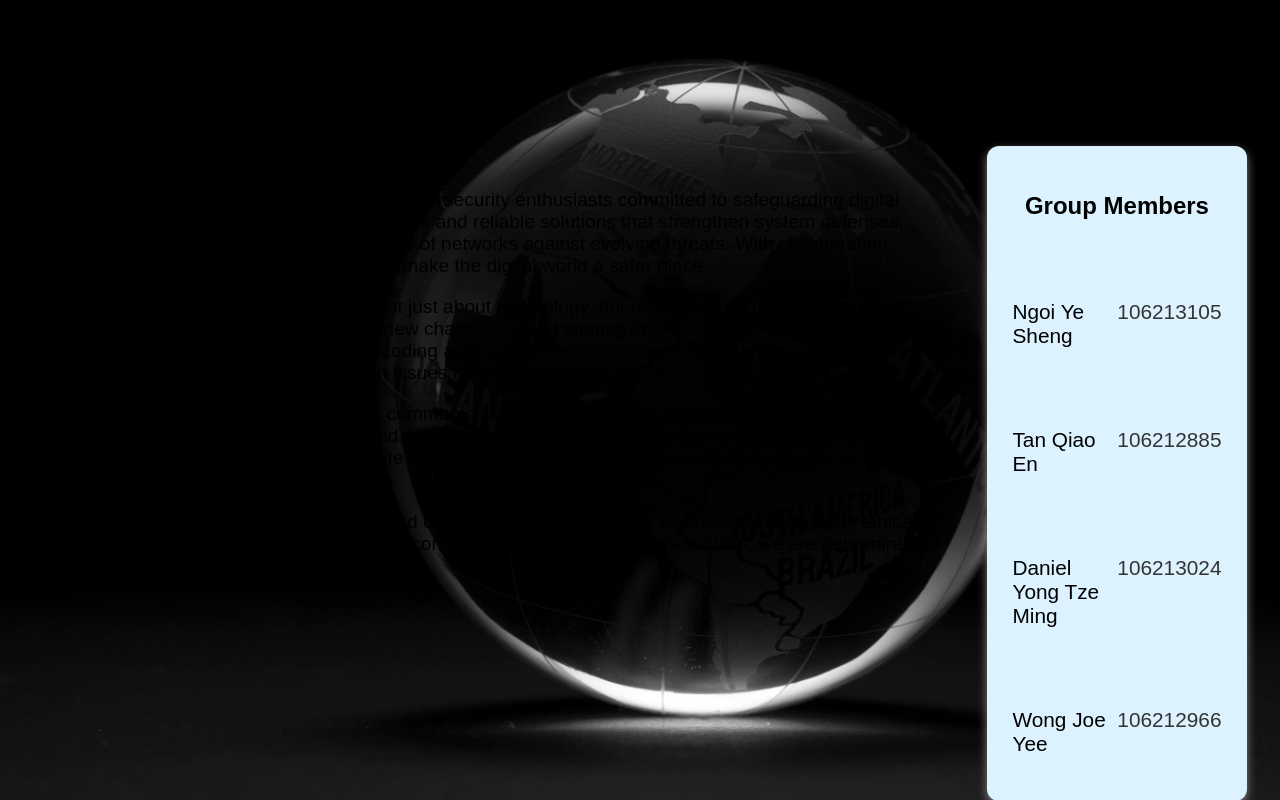
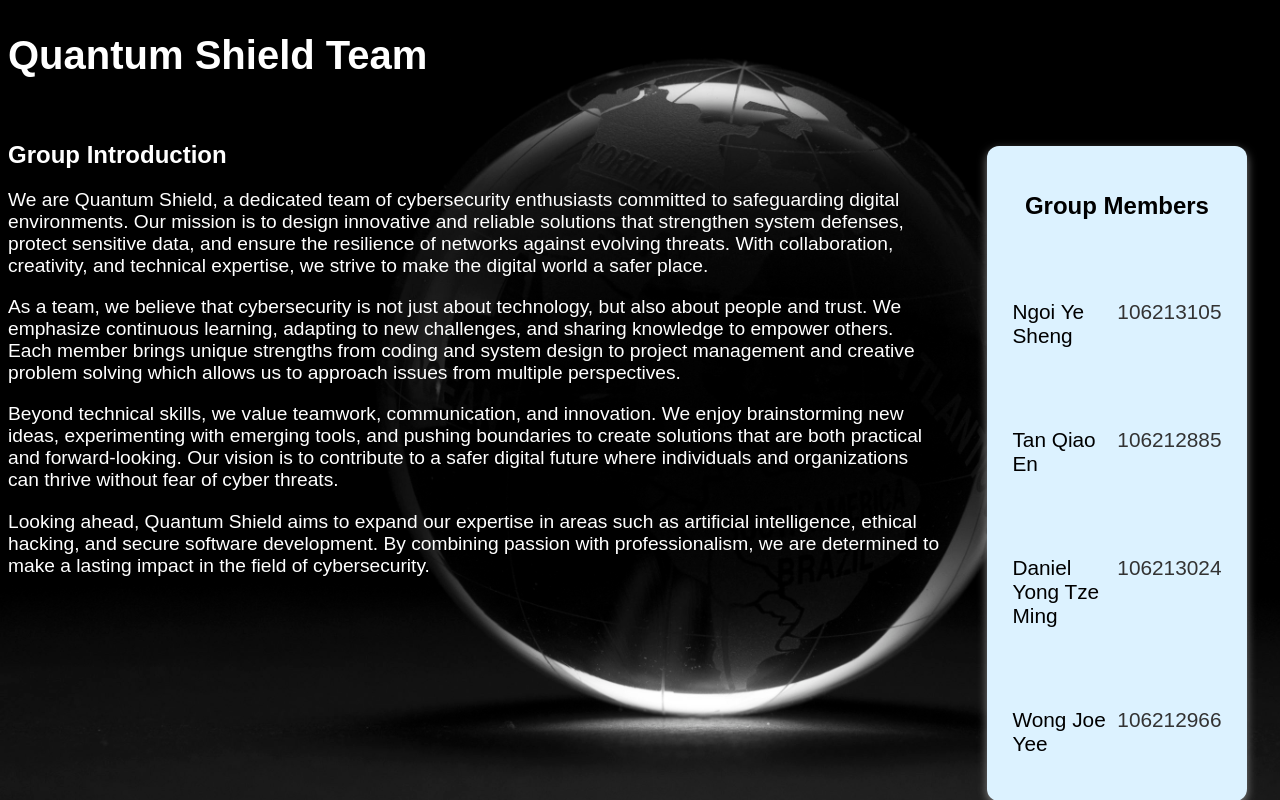
Before and after one commit to 106212885/COS10026_Project2, a PHP site: page /about.php in a window 1280 px wide. Shown: the part 84-884 px from the top of the page. Run offline with PHP 8.4, Linux system fonts and the light colour scheme.

Commit message:
about.php, changed font to white in css for easier reading,  jpeg

```diff
--- a/project2/about.php
+++ b/project2/about.php
@@ -5,7 +5,6 @@ include 'header.inc';
 <?php
 include 'nav.inc';
 ?>
-<link rel="stylesheet" href="about.css">
 
 
 <main class="about-page">
--- a/project2/styles/styles.css
+++ b/project2/styles/styles.css
@@ -585,6 +585,17 @@ textarea {
    max-width: 1000px;
 }
 
+/* -------- Group Name -------- */
+.group-name h2 {
+    color: white !important;   /* force the Group Name heading to white */
+}
+
+/* -------- Group Introduction -------- */
+.group-introduction h2,
+.group-introduction p {
+    color: white !important;   /* force heading and paragraph text to white */
+}
+
 /* -------- Section Layout -------- */
 .about-page section {
     display: flex;
```
